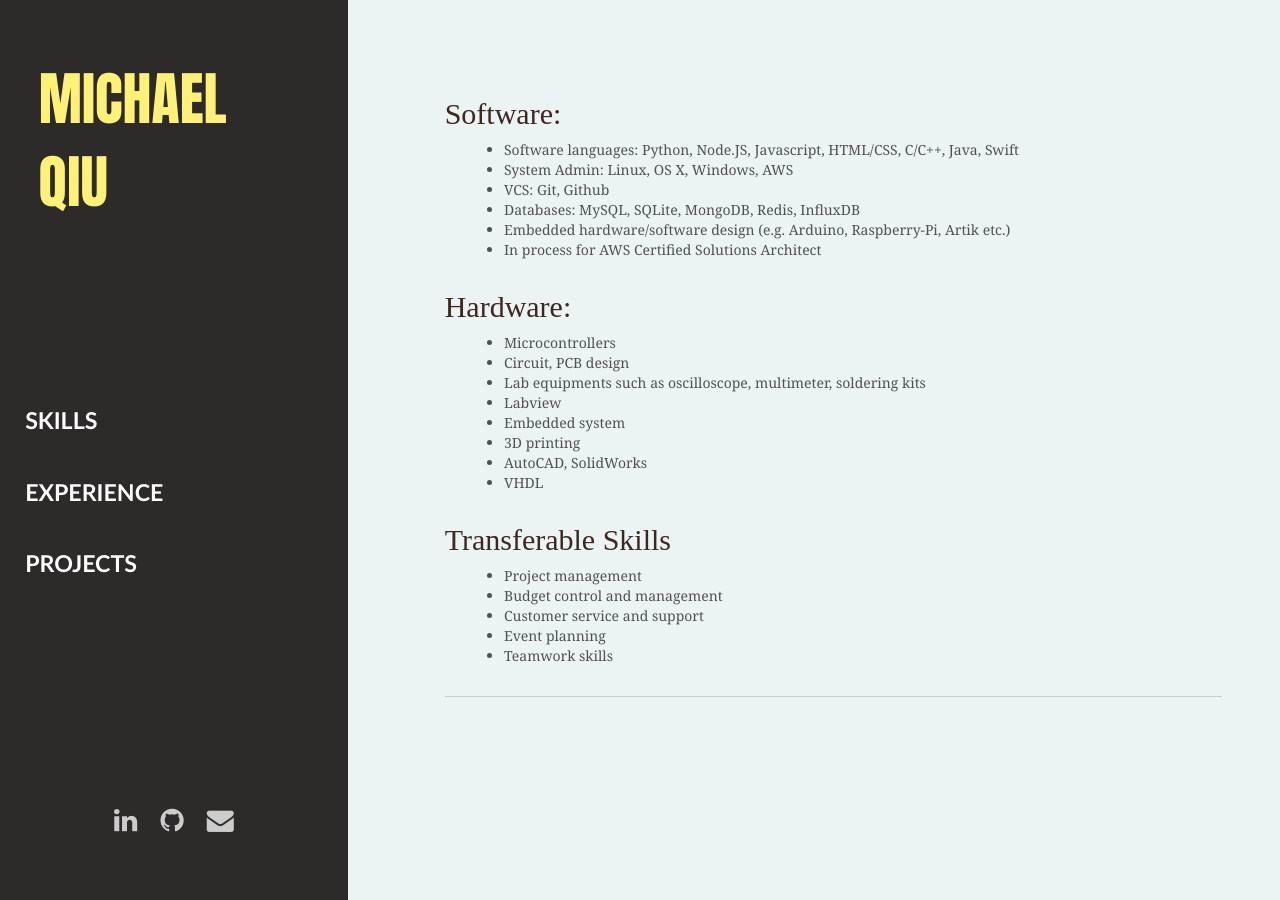
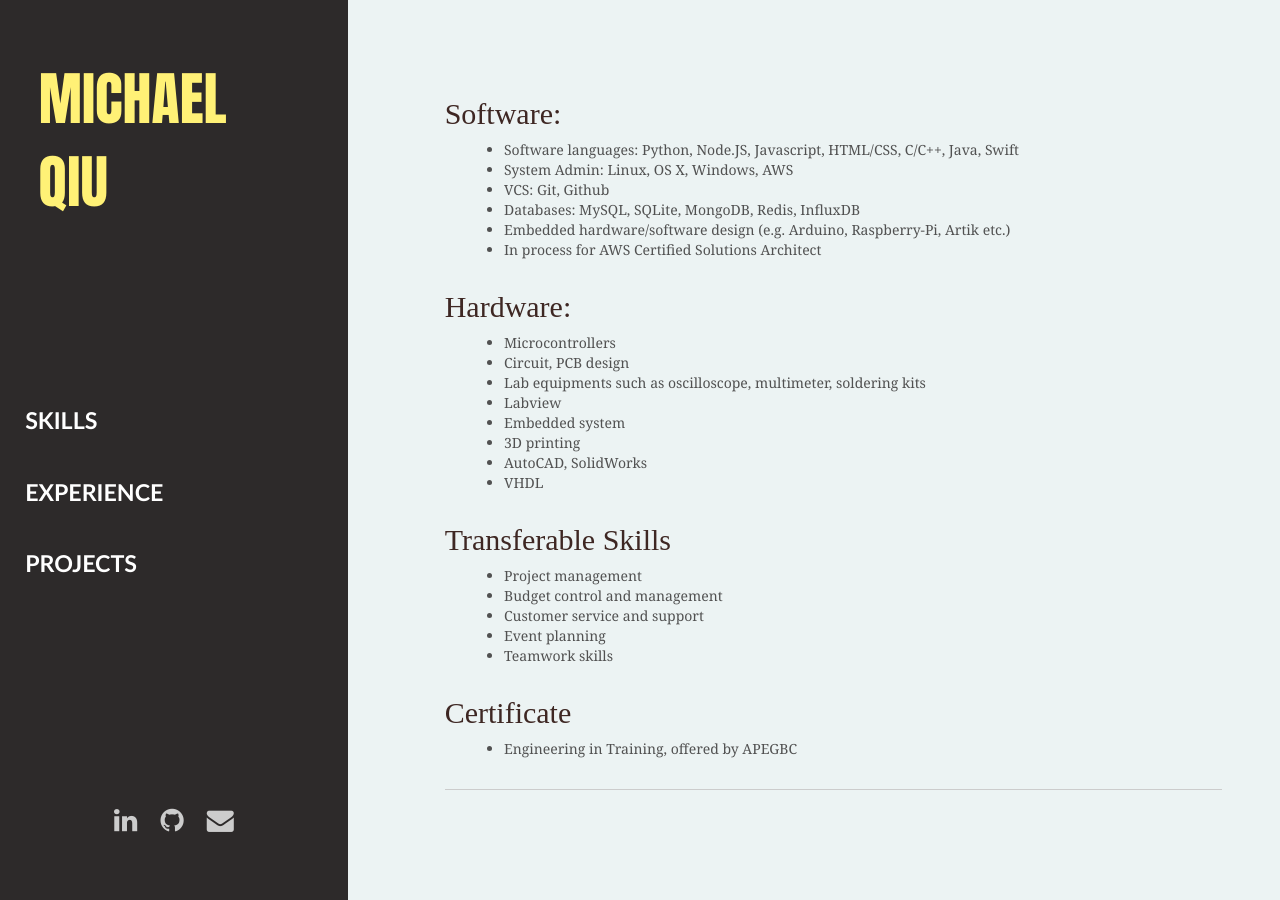
Before and after one commit to jmikerq/jmikerq.github.io, a Jekyll site: the page built from skills/skills.md, in a window 1280 px wide. Built offline with Jekyll 4.4.1, drawn with Linux system fonts in a browser that asks for light colours; nearby versions of some CDN libraries; some web fonts are replaced.

Commit message:
added certificate

```diff
--- a/skills/skills.md
+++ b/skills/skills.md
@@ -47,3 +47,13 @@ title: "My Skills"
 
 
 </div>
+
+<div class="content-block animated bounceInRight hvr-grow-shadow" markdown="1">
+
+## Certificate
+{: .content-title}
+
+* Engineering in Training, offered by APEGBC
+
+
+</div>
```
